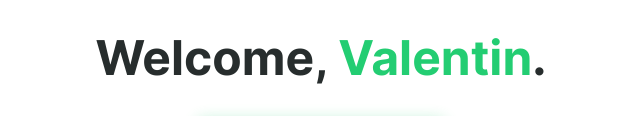
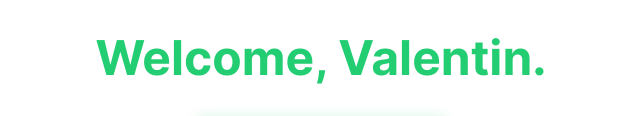
Before and after one commit to AMoreaux/AMoreaux.github.io, a plain HTML site: page index.html in a window 1280 px wide. Shown: the part 465-581 px from the top of the page, without its empty margins (319-959 px from the left). Drawn offline with Linux system fonts and the light colour scheme; files whose address does not match are found by name.

Commit message:
Update design token

```diff
--- a/assets/styles/text-styles.css
+++ b/assets/styles/text-styles.css
@@ -2,7 +2,7 @@
  DO NOT MANUALLY EDIT THIS FILE
  This file was automatically generated by Specify
  Please use the app to update the values below
- Last updated: Tue Mar 12 2019
+ Last updated: Wed Mar 20 2019
 */
 
 .action {
@@ -13,6 +13,7 @@
 }
 
 .headline {
+  color: rgba(35, 205, 114, 1);
   font-family: inter-bold;
   font-size: 3rem;
   font-weight: 600;
```
